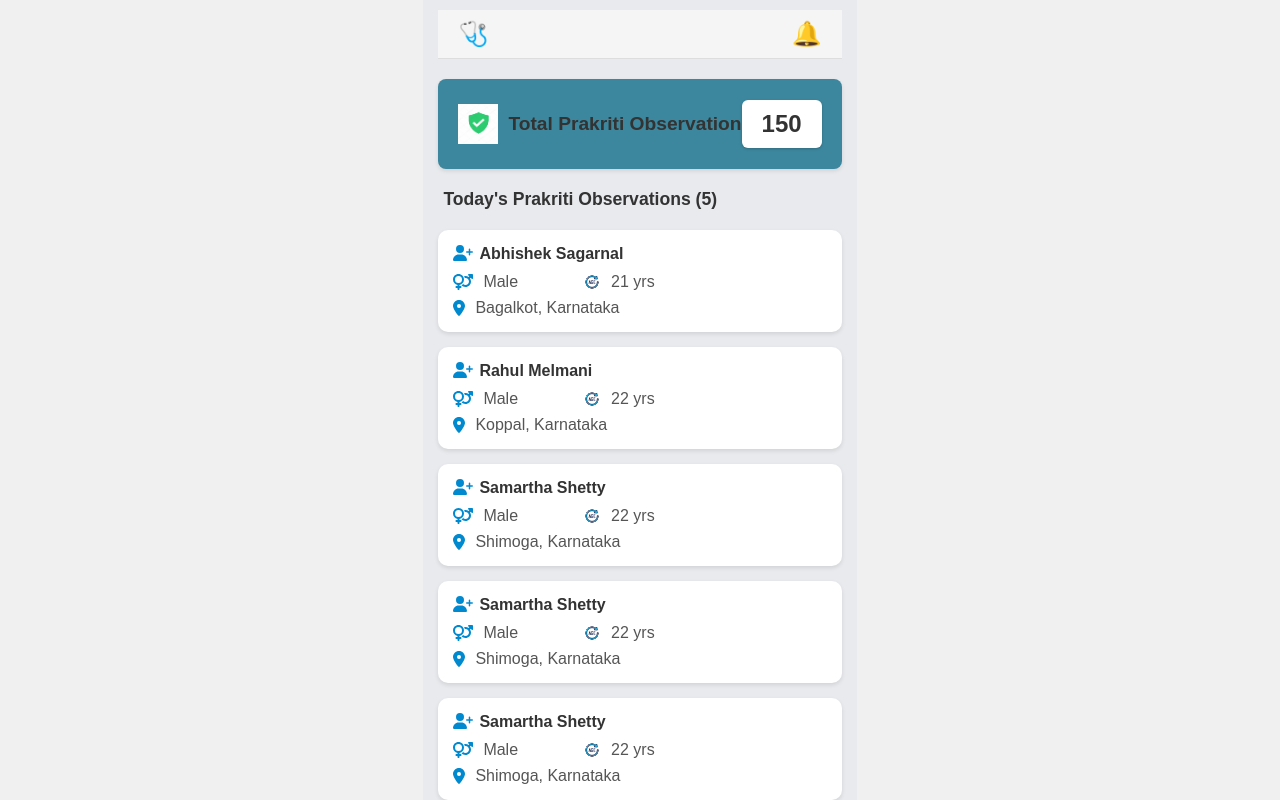
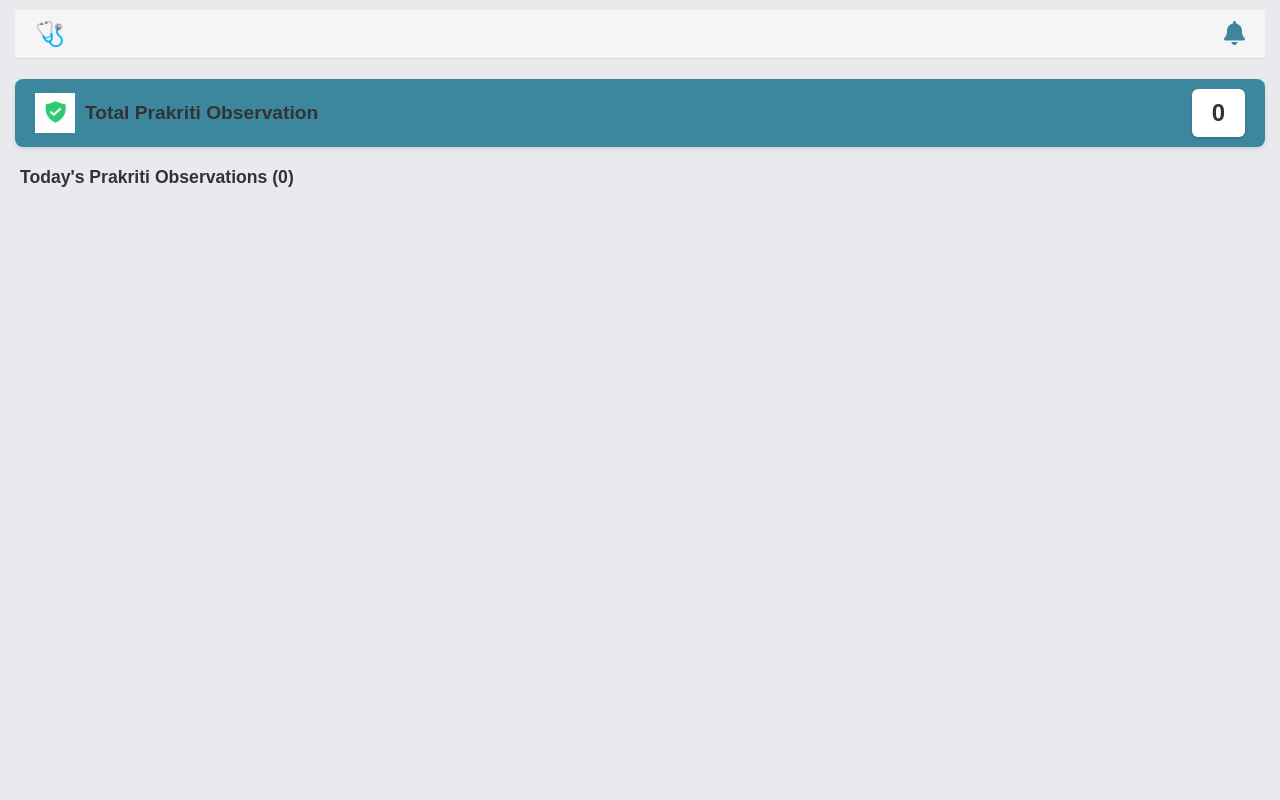
Before and after one commit to shashidhar275/Prakruti_Parikshan, a React (Vite) app in the folder my-app/: page /dashboard in a window 1280 px wide. Built offline with nearby package versions, Linux system fonts and the light colour scheme.

Commit message:
Third commit for AuthPage and Dashboard functionality.

```diff
--- a/my-app/src/components/AuthPage.css
+++ b/my-app/src/components/AuthPage.css
@@ -8,13 +8,12 @@
 /* Full Viewport Height */
 html, body {
   height: 100%;
-  font-family: 'Arial', sans-serif;
-  display: flex;
-  justify-content: center;
-  align-items: center;
-  background-color: #f0f0f0;
-  overflow: hidden; /* Prevent scroll for cleaner UI */
+  margin: 0;
+  padding: 0;
+  overflow-x: hidden; /* Keep horizontal overflow hidden */
+  overflow-y: auto;   /* Allow vertical scrolling */
 }
+
 
 /* Auth Container */
 .auth-container {
--- a/my-app/src/components/Dashboard.css
+++ b/my-app/src/components/Dashboard.css
@@ -8,9 +8,11 @@ body, html {
   /* Dashboard Container */
   .dashboard-container {
     background-color: #e8eaed;
-    max-height: 100vh;
+    min-height: 100vh; /* Allow content to expand */
+    overflow-y: auto; /* Enable vertical scrolling */
     padding: 10px 15px;
   }
+
 
   /* Top Bar */
   .top-bar {
@@ -138,3 +140,8 @@ body, html {
   .users-name{
     display: inline-block;
   }
+
+
+  .gender-age{
+    display: flex;
+  }
--- a/my-app/src/components/Dashboard.jsx
+++ b/my-app/src/components/Dashboard.jsx
@@ -1,63 +1,115 @@
-import React, { useState } from "react";
+import React, { useState, useEffect } from "react";
 import { FontAwesomeIcon } from "@fortawesome/react-fontawesome";
-import {
-  faUserPlus,
-  faVenusMars,
-  faLocationDot,
-} from "@fortawesome/free-solid-svg-icons";
+import { faUserPlus, faVenusMars, faLocationDot, faBell } from "@fortawesome/free-solid-svg-icons";
 import "./Dashboard.css";
 
+// Utility function to generate random members
+const getRandomMembers = (size, memberName) => {
+  const indianNames = {
+    Male: ["Aarav", "Sanjay", "Rahul", "Karthik", "Anil", "Vijay", "Prakash", "Rajesh", "Manoj"],
+    Female: ["Ananya", "Meera", "Lakshmi", "Pooja", "Riya", "Sita", "Priya", "Sneha", "Deepika"],
+  };
+  const karnatakaCities = ["Bangalore", "Mysore", "Hubli", "Belgaum", "Mangalore", "Davangere", "Shimoga", "Bijapur"];
+
+  const getRandomName = (gender) =>
+    indianNames[gender][Math.floor(Math.random() * indianNames[gender].length)];
+
+  const members = [];
+  for (let i = 0; i < size; i++) {
+    const gender = Math.random() > 0.5 ? "Male" : "Female";
+    const name = gender === "Male" ? getRandomName("Male") : getRandomName("Female");
+    const age = Math.floor(Math.random() * 7) + 20; // Age between 20 to 26
+    const location = `${karnatakaCities[Math.floor(Math.random() * karnatakaCities.length)]}, Karnataka`;
+
+    members.push({
+      name,
+      gender,
+      age,
+      location,
+    });
+  }
+  return members;
+};
+
 const Dashboard = ({ userName }) => {
-  const [totalMembers, setTotalMembers] = useState(5);
+  const [members, setMembers] = useState([]);
+  const [totalMembers, setTotalMembers] = useState(0);
 
-  const members = [
-    { name: "Abhishek Sagarnal", gender: "Male", age: 21, location: "Bagalkot, Karnataka" },
-    { name: "Rahul Melmani", gender: "Male", age: 22, location: "Koppal, Karnataka" },
-    { name: "Samartha Shetty", gender: "Male", age: 22, location: "Shimoga, Karnataka" },
-    { name: "Samartha Shetty", gender: "Male", age: 22, location: "Shimoga, Karnataka" },
-    { name: "Samartha Shetty", gender: "Male", age: 22, location: "Shimoga, Karnataka" },
-    { name: "Samartha Shetty", gender: "Male", age: 22, location: "Shimoga, Karnataka" }
-  ];
+  // Generate data arrays
+  const sanjayMembers = getRandomMembers(3, "Sanjay");
+  const shashidharMembers = getRandomMembers(12, "Shashidhar");
+  const atharvaMembers = getRandomMembers(14, "Atharva");
+
+  useEffect(() => {
+    // Determine which array to show based on userName
+    switch (userName) {
+      case "Sanjay":
+        setMembers(sanjayMembers);
+        setTotalMembers(sanjayMembers.length);
+        break;
+      case "Shashidhar":
+        setMembers(shashidharMembers);
+        setTotalMembers(shashidharMembers.length);
+        break;
+      case "Atharva":
+        setMembers(atharvaMembers);
+        setTotalMembers(atharvaMembers.length);
+        break;
+      default:
+        setMembers([]);
+        setTotalMembers(0);
+    }
+  }, [userName]);
 
   return (
     <div className="dashboard-container">
       {/* Top Bar */}
-      <div className="top-bar" style={{
+      <div
+        className="top-bar"
+        style={{
           display: "flex",
           justifyContent: "space-between",
           alignItems: "center",
           backgroundColor: "#f5f5f5",
           borderBottom: "1px solid #ddd",
           fontFamily: "Arial, sans-serif",
-      }}>
+        }}
+      >
         {/* Left Side - Username with Doctor Icon */}
         <div style={{ display: "flex", alignItems: "center", gap: "8px" }}>
           <span role="img" aria-label="doctor" style={{ fontSize: "1.5rem" }}>
             🩺
           </span>
-          <span style={{
+          <span
+            style={{
               fontSize: "1.2rem",
               fontWeight: "600",
               color: "#333",
-          }}>
+            }}
+          >
             {userName} {/* Display the user's name dynamically */}
           </span>
         </div>
 
         {/* Right Side - Notification Icon */}
         <div>
-          <span role="img" aria-label="notification" style={{
+          <span
+            role="img"
+            aria-label="notification"
+            style={{
               fontSize: "1.5rem",
               cursor: "pointer",
               color: "#666",
-          }}>
-            🔔
+            }}
+          >
+<FontAwesomeIcon icon={faBell} className="notification-icon" style={{ color: 'rgb(60, 135, 158)', fontSize: '24px' }} />
 </span>
         </div>
       </div>
 
       {/* Total Observations */}
-      <div style={{
+      <div
+        style={{
           display: "flex",
           alignItems: "center",
           justifyContent: "space-between",
@@ -65,25 +117,22 @@ const Dashboard = ({ userName }) => {
           padding: "10px 20px",
           borderRadius: "8px",
           boxShadow: "0 2px 4px rgba(0,0,0,0.1)",
-      }}>
-        {/* Left Side - Image */}
-        <div style={{ display: "flex", height: "70px", alignItems: "center", gap: "10px" }}>
+        }}
+      >
+        <div style={{ display: "flex", alignItems: "center", gap: "10px" }}>
           <img
             src="./Images/shieldCheck.jpg"
             alt="Shield Check"
             style={{ width: "40px", height: "40px" }}
           />
-          <span style={{
-            fontSize: "1.2rem",
-            fontWeight: "600",
-            color: "#333",
-          }}>
+          <span style={{ fontSize: "1.2rem", fontWeight: "600", color: "#333" }}>
             Total Prakriti Observation
           </span>
         </div>
 
-        {/* Right Side - Number Box */}
-        <div style={{
+        {/* Display Total Members */}
+        <div
+          style={{
             backgroundColor: "#fff",
             color: "#333",
             padding: "10px 20px",
@@ -91,8 +140,9 @@ const Dashboard = ({ userName }) => {
             boxShadow: "0 1px 3px rgba(0,0,0,0.2)",
             fontSize: "1.5rem",
             fontWeight: "700",
-        }}>
-          150
+          }}
+        >
+          {totalMembers}
         </div>
       </div>
 
@@ -109,13 +159,17 @@ const Dashboard = ({ userName }) => {
                 <h3 className="member-name">{member.name}</h3>
               </div>
               <div className="member-details">
-                <div className="detail">
+               <div className="gender-age">
                 <div className="detail">
                     <FontAwesomeIcon icon={faVenusMars} className="icon" />
                     <span>{member.gender}</span>
                   </div>
                   <div className="detail">
-                    <img src="./Images/age.png" alt="Age" className="icon-img" />
+                    <img
+                      src="./Images/age.png"
+                      alt="Age"
+                      className="icon-img"
+                    />
                     <span>{member.age} yrs</span>
                   </div>
                </div>
--- a/my-app/src/components/Popup.css
+++ b/my-app/src/components/Popup.css
@@ -7,7 +7,7 @@
   }
 
   .popup-image {
-    max-width: 90%;
+    max-width: 80%;
     height: auto;
     border-radius: 10px;
   }
--- a/my-app/src/index.css
+++ b/my-app/src/index.css
@@ -2,12 +2,10 @@
 body, html {
   margin: 0;
   padding: 0;
-  height: 100%; /* Ensure full height of the viewport */
-  width: 100%; /* Ensure full width of the viewport */
-  display: flex;
-  justify-content: center;
-  align-items: center;
+  width: 100%;
+  height: 100%;
   font-family: Arial, sans-serif;
+  overflow-x: hidden; /* Prevent horizontal scroll */
 }
 
 /* Splash Screen Styling */
@@ -15,8 +13,7 @@ body, html {
   display: flex;
   justify-content: center;
   align-items: center;
-  height: 100%; /* Full height of viewport */
-  width: 100%; /* Full width of viewport */
+  min-height: 100vh; /* Ensure full height of the viewport */
   background-color: #ffffff; /* White background */
 }
 
@@ -28,14 +25,10 @@ body, html {
 
 /* Main Content Styling */
 .main-content {
-  display: flex;
-  flex-direction: column;
-  justify-content: center;
-  align-items: center;
-  height: 100vh; /* Full viewport height */
-  width: 100%; /* Full viewport width */
   text-align: center;
-  margin: auto;
+  padding: 20px; /* Add some padding */
+  min-height: 100vh; /* Use minimum height to allow scrolling */
+  box-sizing: border-box;
 }
 
 .main-content h1 {
```
Also changed, not shown: my-app/src/SplashScreen.css (deleted, +0 -12 lines), my-app/src/SplashScreen.jsx (deleted, +0 -13 lines). Lines whose indentation alone changed are shown as unchanged.
